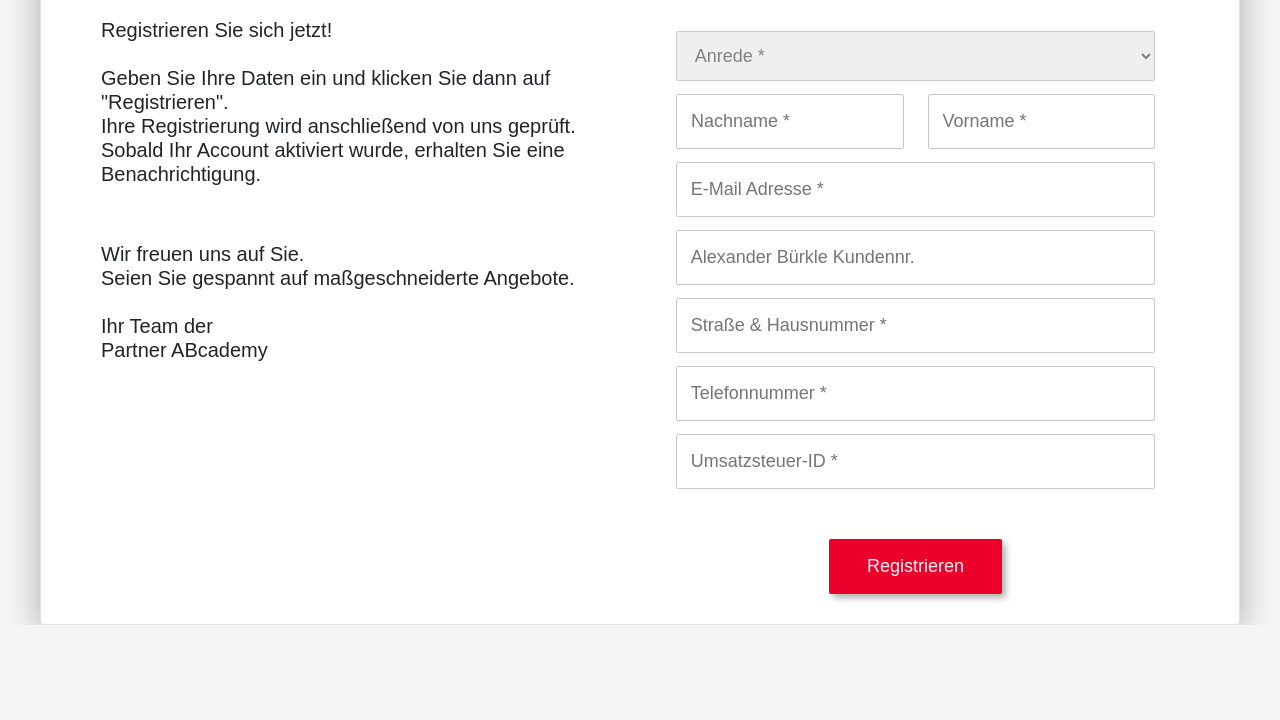
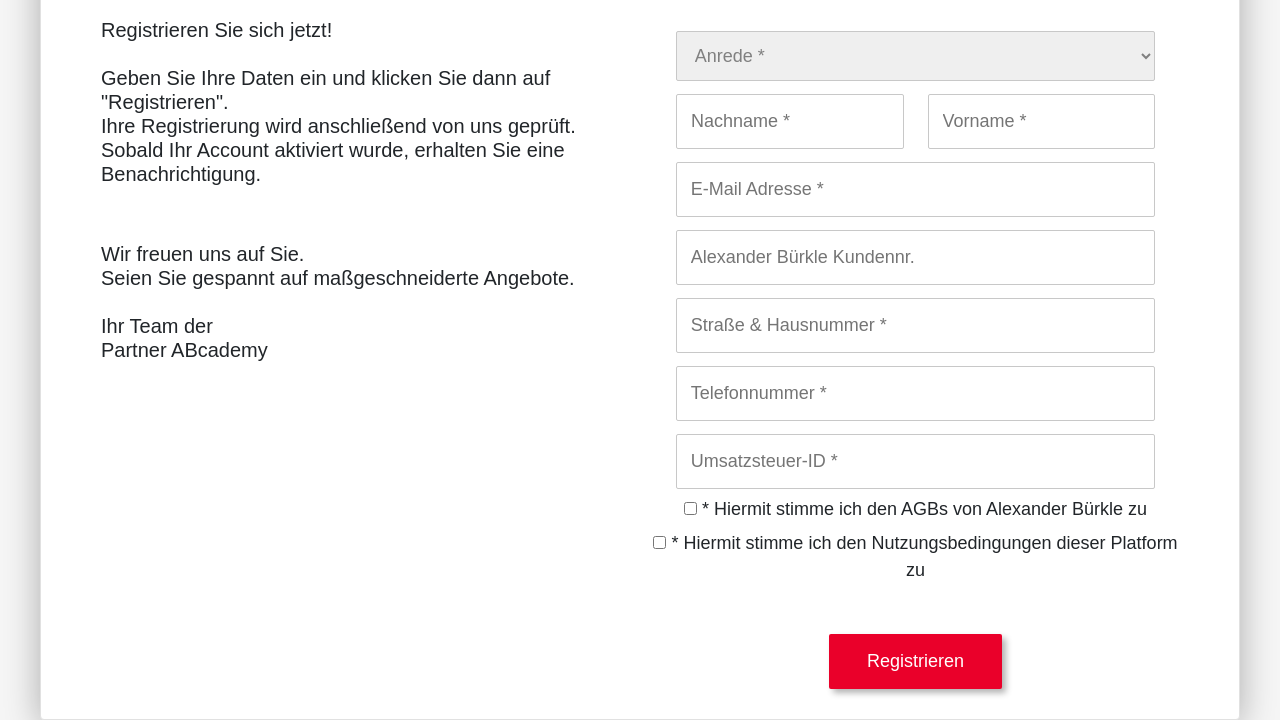
Before and after one commit to Lena0208/Partner-ABcademy, a plain HTML site: page index.html in a window 1280 px wide. Shown: the part 211-931 px from the top of the page. Before the commit the page ends 836 px from the top, so only its background shows below. Drawn offline with nearby package versions, Linux system fonts and the light colour scheme.

Commit message:
include checkboxen

```diff
--- a/index.html
+++ b/index.html
@@ -53,6 +53,8 @@ Partner ABcademy
 <input id="Straße" maxlength="80" name="Strasse_PA__c" size="20" type="text" placeholder="Straße & Hausnummer *" required aria-label="Straße Pflichtfeld" autocomplete="off"/>
 <input id="Telefon" maxlength="30" name="Telefon_PA__c" size="20" type="text" placeholder="Telefonnummer *" required aria-label="Telefon Pflichtfeld" autocomplete="off"/>
 <input id="UmStId" maxlength="30" name="UmStId_PA__c" size="20" type="text" placeholder="Umsatzsteuer-ID *" required aria-label="Umsatzsteuer-ID Pflichtfeld" autocomplete="off"/>
+<input id="AGBAB" maxlength="80" name="AGB_PA__c" size="20" type="checkbox" required aria-label="AGB Pflichtfeld" autocomplete="off"/> * Hiermit stimme ich den AGBs von Alexander Bürkle zu </br>
+<input id="NB" maxlength="80" name="NB_PA__c" size="20" type="checkbox" required aria-label="NB Pflichtfeld" autocomplete="off"/> * Hiermit stimme ich den Nutzungsbedingungen dieser Platform zu </br>
 <input id="sendenButton" type="submit" name="submit" value="Registrieren">
 <input type="hidden" name="subject" value="Neue Registrierung Partner ABcademy">
 <input type="hidden" name="recordType" selected value="0123N000003CtcLQAS">
--- a/src/styles.css
+++ b/src/styles.css
@@ -116,6 +116,14 @@ h2 {
   padding: 13px 14px;
 }
 
+#AGBAB {
+  margin-top: 13px;
+}
+
+#NB {
+  margin-top: 13px;
+}
+
 #sendenButton {
   background-color: #ea002a;
   border: #ea002a;
```
